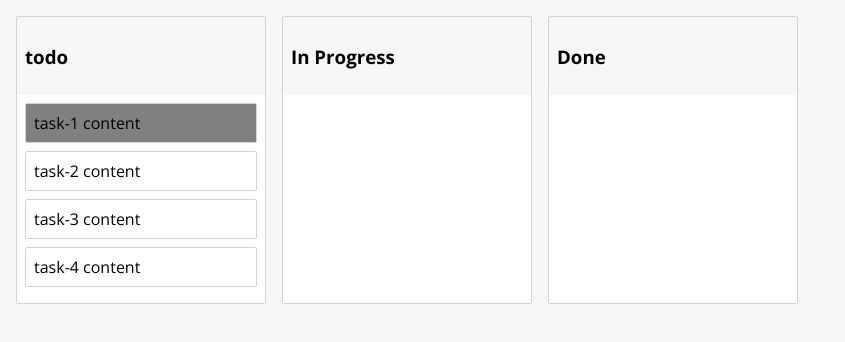
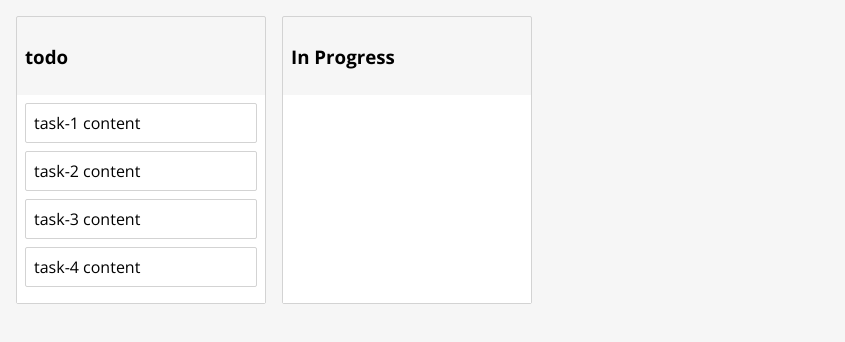
Before and after one commit to SeanningTatum/super-os, a Next.js app: page /board in a window 1280 px wide. Shown: the top 342 px of the page, without its empty margins (0-845 px from the left). Built offline with nearby package versions, Linux system fonts and the light colour scheme.

Commit message:
Can now drag columns

```diff
--- a/components/Board/Column.js
+++ b/components/Board/Column.js
@@ -1,8 +1,8 @@
 import React from 'react'
 import styled from 'styled-components'
-import {Droppable} from 'react-beautiful-dnd'
+import {Droppable, Draggable} from 'react-beautiful-dnd'
 
-import Task from './Task'
+import InnerList from './InnerList'
 
 const Container = styled.div`
   margin: 8px;
@@ -23,31 +23,19 @@ const TaskList = styled.div`
   min-height: 100px;
 `
 
-class InnerList extends React.Component {
-  shouldComponentUpdate(nextProps) {
-    if (nextProps.tasks === this.props.tasks) {
-      return false
-    }
-
-    return true
-  }
-
-  render() {
-    const {tasks} = this.props
-
-    return tasks.map((task, index) => <Task task={task} index={index} key={task.id} />)
-  }
-}
-
 class Column extends React.Component {
   state = {}
 
   render() {
-    const {column, tasks} = this.props
+    const {column, tasks, index} = this.props
 
     return (
-      <Container>
-        <Title>{column.title}</Title>
+      <Draggable draggableId={column.id} index={index}>
+        {provided => (
+          <Container {...provided.draggableProps} ref={provided.innerRef}>
+            <Title {...provided.dragHandleProps} type="task">
+              {column.title}
+            </Title>
             <Droppable droppableId={column.id}>
               {(provided, snapshot) => (
                 <TaskList
@@ -62,6 +50,8 @@ class Column extends React.Component {
               )}
             </Droppable>
           </Container>
+        )}
+      </Draggable>
     )
   }
 }
--- /dev/null
+++ b/components/Board/InnerList.js
@@ -0,0 +1,32 @@
+import React from 'react'
+import PropTypes from 'prop-types'
+
+import Task from './Task'
+
+class InnerList extends React.Component {
+  static propTypes = {
+    tasks: PropTypes.arrayOf(
+      PropTypes.shape({
+        id: PropTypes.string.isRequired,
+        content: PropTypes.string.isRequired,
+      })
+    ),
+  }
+
+  shouldComponentUpdate(nextProps) {
+    const {props} = this
+    if (nextProps.tasks === props.tasks) {
+      return false
+    }
+
+    return true
+  }
+
+  render() {
+    const {tasks} = this.props
+
+    return tasks.map((task, index) => <Task task={task} index={index} key={task.id} />)
+  }
+}
+
+export default InnerList
--- a/components/Board/Task.js
+++ b/components/Board/Task.js
@@ -27,14 +27,13 @@ class Task extends Component {
     const {task, index} = this.props
 
     return (
-      <Draggable draggableId={task.id} index={index} isDragDisabled={task.id === 'task-1'}>
+      <Draggable draggableId={task.id} index={index}>
         {(provided, snapshot) => (
           <Container
             {...provided.draggableProps}
             {...provided.dragHandleProps}
             ref={provided.innerRef}
             isDragging={snapshot.isDragging}
-            isDragDisabled={task.id === 'task-1'}
           >
             {/* <Handle {...provided.dragHandleProps} /> */}
             {task.content}
--- a/pages/board/index.js
+++ b/pages/board/index.js
@@ -1,5 +1,5 @@
 import React, {Component} from 'react'
-import {DragDropContext} from 'react-beautiful-dnd'
+import {DragDropContext, Droppable} from 'react-beautiful-dnd'
 import styled from 'styled-components'
 // import PropTypes from 'prop-types'
 // import Head from 'next/head'
@@ -11,7 +11,7 @@ class Board extends Component {
   state = initialData
 
   onDragEnd = result => {
-    const {destination, source, draggableId} = result
+    const {destination, source, draggableId, type} = result
     const {state} = this
 
     // User did not put Draggable into a Droppable
@@ -19,6 +19,19 @@ class Board extends Component {
 
     // If User just put the Draggable in the same place
     if (destination.droppableId === source.droppableId && destination.index === source.index) return
+
+    if (type === 'column') {
+      const newColumnOrder = [...state.columnOrder]
+      newColumnOrder.splice(source.index, 1)
+      newColumnOrder.splice(destination.index, 0, draggableId)
+
+      const newState = {
+        ...state,
+        columnOrder: newColumnOrder,
+      }
+      this.setState(newState)
+      return
+    }
 
     // Fetch the column
     const start = state.columns[source.droppableId]
@@ -88,20 +101,21 @@ class Board extends Component {
     const {state} = this
 
     return (
-      <Container>
-        <DragDropContext
-          onDragEnd={this.onDragEnd}
-          onDragStart={this.onDragStart}
-          onDragUpdate={this.onDragUpdate}
-        >
-          {state.columnOrder.map(columnID => {
-            const column = state.columns[columnID]
-            const tasks = column.taskIds.map(taskID => state.tasks[taskID])
+      <DragDropContext onDragEnd={this.onDragEnd}>
+        <Droppable droppableId="all-columns" direction="horizontal" type="column">
+          {provided => (
+            <Container ref={provided.innerRef} {...provided.droppableProps}>
+              {state.columnOrder.map((columnID, index) => {
+                const column = state.columns[columnID]
+                const tasks = column.taskIds.map(taskID => state.tasks[taskID])
 
-            return <Column key={columnID} column={column} tasks={tasks} />
-          })}
-        </DragDropContext>
-      </Container>
+                return <Column key={columnID} column={column} tasks={tasks} index={index} />
+              })}
+              {provided.placeholder}
+            </Container>
+          )}
+        </Droppable>
+      </DragDropContext>
     )
   }
 }
--- a/utils/initData.js
+++ b/utils/initData.js
@@ -23,7 +23,7 @@ const initialData = {
     },
   },
   // Facilitate ordering of columns
-  columnOrder: ['column-1', 'column-2', 'column-3'],
+  columnOrder: ['column-1', 'column-2'],
 }
 
 export default initialData
```
Lines whose indentation alone changed are shown as unchanged.
